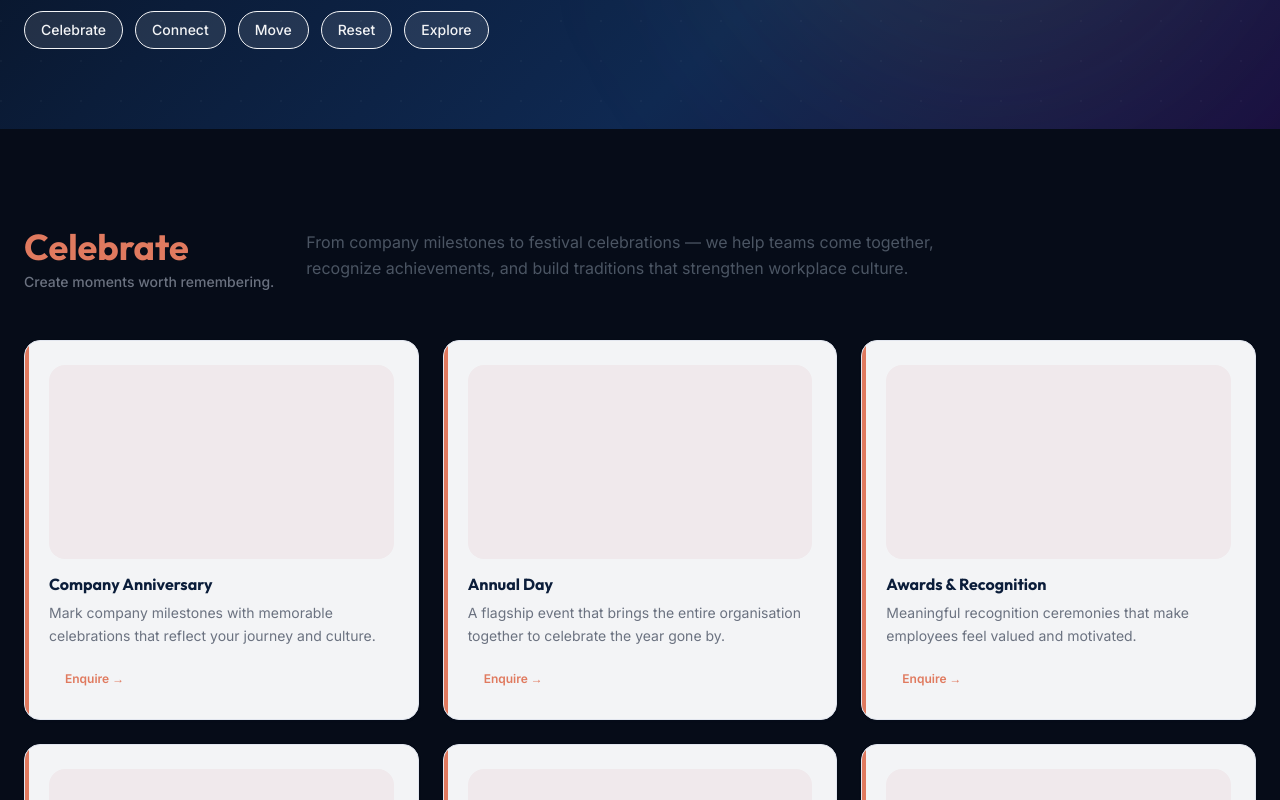
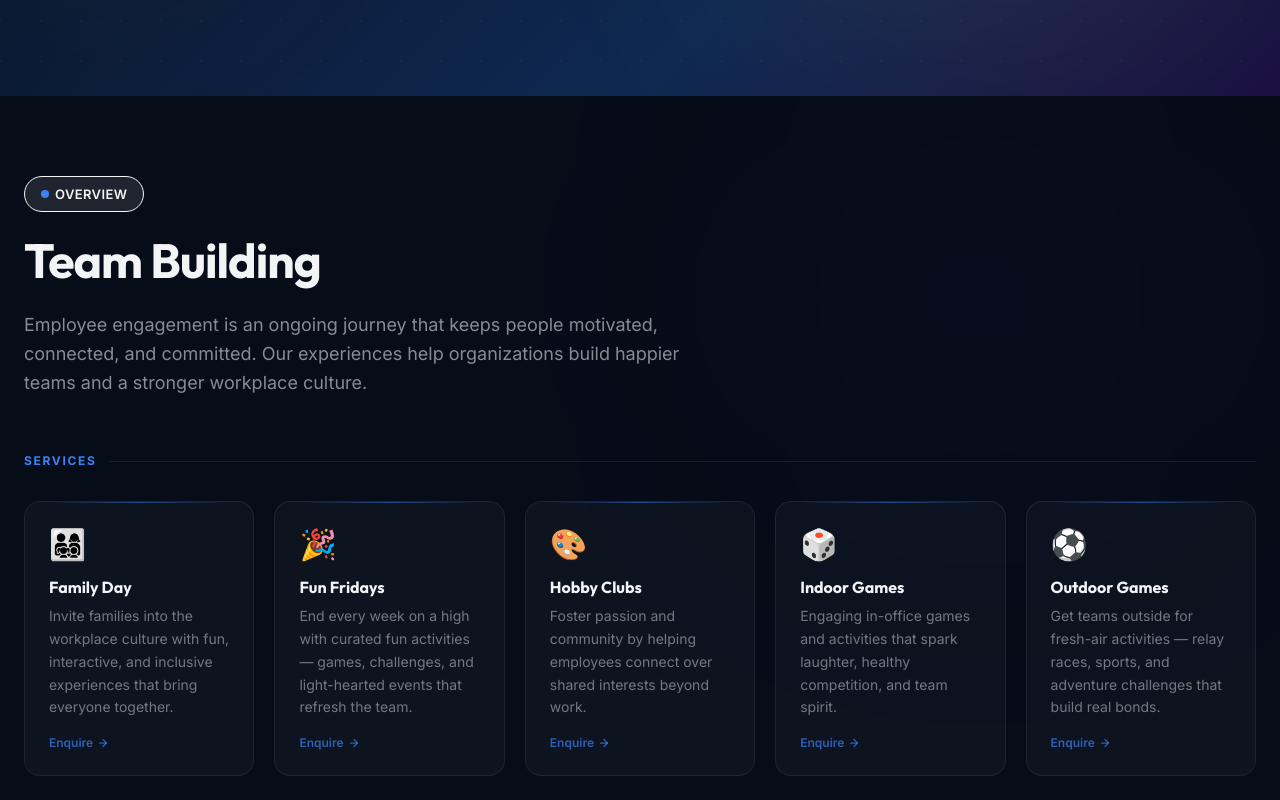
Before and after one commit to Gautamdas77/Experioverse, a Next.js app: page /experiences in a window 1280 px wide. Shown: the part 540-1340 px from the top of the page. Built offline with nearby package versions, Linux system fonts and the light colour scheme.

Commit message:
feat(experiences): rebuild services page with new hero and team building section

```diff
--- a/src/app/experiences/page.js
+++ b/src/app/experiences/page.js
@@ -1,308 +1,153 @@
-import { Section, SectionHeader } from '../components';
 import Button, { PhoneIcon } from '../components/Button';
 
 export const metadata = {
   title: 'Our Experiences',
   description:
-    'Explore Experio Verse\'s five experience categories — Celebrate, Connect, Move, Reset, and Explore. Corporate events, team building, wellness, sports, offsites, and more.',
+    "Experio Verse designs meaningful employee experiences including team building, family days, fun activities, and more to build stronger workplace cultures.",
 };
-
-/* ─── Experience Categories Full Data ─── */
-const categories = [
-  {
-    id: 'celebrate',
-    name: 'Celebrate',
-    initial: 'C',
-    color: 'var(--ev-celebrate)',
-    colorClass: 'ev-celebrate',
-    tagline: 'Create moments worth remembering.',
-    description:
-      'From company milestones to festival celebrations — we help teams come together, recognize achievements, and build traditions that strengthen workplace culture.',
-    services: [
-      {
-        title: 'Company Anniversary',
-        desc: 'Mark company milestones with memorable celebrations that reflect your journey and culture.',
-      },
-      {
-        title: 'Annual Day',
-        desc: 'A flagship event that brings the entire organisation together to celebrate the year gone by.',
-      },
-      {
-        title: 'Awards & Recognition',
-        desc: 'Meaningful recognition ceremonies that make employees feel valued and motivated.',
-      },
-      {
-        title: 'Festival Celebrations',
-        desc: 'Culturally rich celebrations that honour diversity and bring teams closer.',
-      },
-      {
-        title: 'Office Parties',
-        desc: 'Fun, engaging get-togethers — from themed parties to casual celebrations.',
-      },
-      {
-        title: 'Family Days',
-        desc: 'Invite families into the workplace culture with interactive, fun-filled experiences.',
-      },
-    ],
-  },
-  {
-    id: 'connect',
-    name: 'Connect',
-    initial: 'C',
-    color: 'var(--ev-connect)',
-    colorClass: 'ev-connect',
-    tagline: 'Build stronger teams together.',
-    description:
-      'Meaningful connections don\'t happen by accident. Our team-building and collaboration activities are designed to break silos, build trust, and create genuine bonds.',
-    services: [
-      {
-        title: 'Team Building',
-        desc: 'Purpose-driven activities that strengthen collaboration, communication, and trust.',
-      },
-      {
-        title: 'Indoor Activities',
-        desc: 'Engaging in-office or in-venue experiences — quizzes, workshops, creative sessions.',
-      },
-      {
-        title: 'Outdoor Activities',
-        desc: 'Get teams out of the office for fresh-air adventures that build resilience and teamwork.',
-      },
-      {
-        title: 'Treasure Hunts',
-        desc: 'Interactive, competitive hunts that combine problem-solving with pure fun.',
-      },
-      {
-        title: 'Team Competitions',
-        desc: 'Healthy competition that energises teams and brings out the best in people.',
-      },
-      {
-        title: 'Sports Activities',
-        desc: 'Friendly matches and sports days that encourage teamwork beyond the desk.',
-      },
-    ],
-  },
-  {
-    id: 'move',
-    name: 'Move',
-    initial: 'M',
-    color: 'var(--ev-move)',
-    colorClass: 'ev-move',
-    tagline: 'Get your team moving.',
-    description:
-      'Physical wellness is the foundation of everything. Our fitness and sports experiences energise employees, reduce stress, and create a culture of health.',
-    services: [
-      {
-        title: 'Sports Tournaments',
-        desc: 'Cricket, football, badminton, and more — inter-team and inter-company tournaments.',
-      },
-      {
-        title: 'Fitness Challenges',
-        desc: 'Step challenges, fitness weeks, and health drives that get everyone moving.',
-      },
-      {
-        title: 'Yoga',
-        desc: 'Expert-led yoga sessions for flexibility, strength, and mental calm.',
-      },
-      {
-        title: 'Zumba',
-        desc: 'High-energy dance fitness that brings joy and movement together.',
-      },
-      {
-        title: 'Running',
-        desc: 'Corporate runs, fun runs, and couch-to-5K programs for all fitness levels.',
-      },
-      {
-        title: 'Physical Activities',
-        desc: 'From obstacle courses to swimming sessions — active experiences for every team.',
-      },
-    ],
-  },
-  {
-    id: 'reset',
-    name: 'Reset',
-    initial: 'R',
-    color: 'var(--ev-reset)',
-    colorClass: 'ev-reset',
-    tagline: 'Recharge your people.',
-    description:
-      'In a world of constant hustle, Reset experiences help employees slow down, recharge, and return with clarity, focus, and resilience.',
-    services: [
-      {
-        title: 'Mental Wellness',
-        desc: 'Workshops and sessions that normalise mental health conversations at work.',
-      },
-      {
-        title: 'Stress Management',
-        desc: 'Practical tools and techniques to manage workplace stress effectively.',
-      },
-      {
-        title: 'Mindfulness',
-        desc: 'Guided mindfulness sessions that improve focus, presence, and emotional balance.',
-      },
-      {
-        title: 'Meditation',
-        desc: 'From beginner-friendly to advanced — meditation programs for lasting impact.',
-      },
-      {
-        title: 'Burnout Awareness',
-        desc: 'Interactive sessions that help teams recognise, prevent, and recover from burnout.',
-      },
-      {
-        title: 'Financial Wellness',
-        desc: 'Expert-led workshops on financial planning, investment, and security.',
-      },
-    ],
-  },
-  {
-    id: 'explore',
-    name: 'Explore',
-    initial: 'E',
-    color: 'var(--ev-explore)',
-    colorClass: 'ev-explore',
-    tagline: 'Experiences beyond the office.',
-    description:
-      'Sometimes the best team experiences happen away from the office. Our curated trips, offsites, and retreats create memories and bonds that last.',
-    services: [
-      {
-        title: 'Corporate Trips',
-        desc: 'Curated group trips designed for teams to unwind, bond, and recharge together.',
-      },
-      {
-        title: 'Offsites',
-        desc: 'Strategic offsites that combine work sessions with team experiences.',
-      },
-      {
-        title: 'Adventure Experiences',
-        desc: 'Trekking, camping, rafting, and more — push boundaries together.',
-      },
-      {
-        title: 'Leadership Retreats',
-        desc: 'Focused retreats for leadership teams to align, strategise, and bond.',
-      },
-      {
-        title: 'Cultural Experiences',
-        desc: 'Explore local culture, cuisine, and heritage as a team.',
-      },
-      {
-        title: 'Story-driven Travel',
-        desc: 'Immersive travel experiences built around stories, themes, and discovery.',
-      },
-    ],
-  },
-];
 
 export default function ExperiencesPage() {
   return (
     <>
       {/* ═══════ HERO ═══════ */}
-      <section className="relative pt-36 pb-20 ev-gradient-hero overflow-hidden" id="experiences-hero">
+      <section className="relative pt-36 pb-24 ev-gradient-hero overflow-hidden" id="experiences-hero">
+        {/* Dot grid */}
         <div className="absolute inset-0 opacity-[0.03]" style={{
           backgroundImage: `radial-gradient(circle at 1px 1px, white 1px, transparent 0)`,
           backgroundSize: '40px 40px',
         }} />
+        {/* Ambient blobs */}
         <div className="absolute bottom-10 right-10 w-[500px] h-[500px] bg-ev-gold/10 rounded-full blur-[120px]" />
+        <div className="absolute top-20 left-[-100px] w-[400px] h-[400px] rounded-full blur-[100px]"
+          style={{ background: 'radial-gradient(circle, rgba(224,122,95,0.15) 0%, transparent 70%)' }} />
 
         <div className="ev-container relative z-10">
           <div className="max-w-3xl">
+
+            {/* Overview label */}
             <div className="ev-badge bg-white/10 text-white/80 border border-white/10 mb-6">
               <span className="w-2 h-2 rounded-full bg-ev-gold" />
-              Our Experiences
+              Overview
             </div>
+
+            {/* Main Heading */}
             <h1
               className="text-4xl sm:text-5xl md:text-6xl font-extrabold text-white leading-[1.1] mb-6"
-              style={{ fontFamily: 'var(--font-heading)' }}
+              style={{ fontFamily: 'var(--font-heading)', letterSpacing: '-0.02em' }}
             >
-              Five Ways to Elevate{' '}
+              Building Stronger Teams,{' '}
               <span className="bg-gradient-to-r from-ev-accent to-ev-gold bg-clip-text text-transparent">
-                Your Workplace.
+                Stronger Cultures.
               </span>
             </h1>
+
+            {/* Overview description */}
             <p className="text-lg text-white/60 leading-relaxed max-w-2xl">
-              From celebrations to wellness, from team building to travel — every dimension of the employee experience, thoughtfully designed.
+              A thriving workplace begins with meaningful connections. We design experiences that strengthen teamwork, encourage collaboration, and create a culture where people feel valued and inspired.
             </p>
-
-            {/* Category quick nav */}
-            <div className="flex flex-wrap gap-3 mt-10">
-              {categories.map((cat) => (
-                <a
-                  key={cat.id}
-                  href={`#${cat.id}`}
-                  className="inline-flex items-center gap-2 px-4 py-2 rounded-full bg-white/10 text-white/80 text-sm font-medium border border-white/10 hover:bg-white/20 hover:text-white transition-all duration-200"
-                >
-                  {cat.name}
-                </a>
-              ))}
-            </div>
           </div>
         </div>
       </section>
 
-      {/* ═══════ CATEGORY SECTIONS ═══════ */}
-      {categories.map((cat, catIndex) => (
-        <Section
-          key={cat.id}
-          id={cat.id}
-          gradient={catIndex % 2 === 1}
-        >
-          {/* Category header */}
-          <div className="flex flex-col lg:flex-row items-start gap-8 mb-12">
-            <div>
-              <h2
-                className="text-3xl md:text-4xl font-extrabold"
-                style={{ fontFamily: 'var(--font-heading)', color: cat.color }}
-              >
-                {cat.name}
-              </h2>
-              <p className="text-sm text-ev-gray-400 font-medium mt-1">{cat.tagline}</p>
+      {/* ═══════ TEAM BUILDING ═══════ */}
+      <section id="team-building" className="relative py-20 overflow-hidden" style={{ background: 'var(--ev-section-bg)' }}>
+        {/* Subtle ambient glow */}
+        <div className="absolute top-0 right-0 w-[600px] h-[400px] rounded-full blur-[150px] pointer-events-none"
+          style={{ background: 'radial-gradient(circle, rgba(59,130,246,0.08) 0%, transparent 70%)' }} />
+
+        <div className="ev-container relative z-10">
+
+          {/* Section header */}
+          <div className="mb-14">
+            <div className="ev-badge bg-white/10 text-white/80 border border-white/10 mb-5">
+              <span className="w-2 h-2 rounded-full" style={{ background: 'var(--ev-connect)' }} />
+              Overview
             </div>
-            <p className="text-ev-gray-500 leading-relaxed max-w-2xl lg:pt-1">
-              {cat.description}
+            <h2
+              className="text-3xl sm:text-4xl md:text-5xl font-extrabold text-white leading-tight mb-5"
+              style={{ fontFamily: 'var(--font-heading)', letterSpacing: '-0.02em' }}
+            >
+              Team Building
+            </h2>
+            <p className="text-lg leading-relaxed max-w-2xl" style={{ color: 'rgba(241,245,249,0.55)' }}>
+              Employee engagement is an ongoing journey that keeps people motivated, connected, and committed. Our experiences help organizations build happier teams and a stronger workplace culture.
             </p>
           </div>
 
-          {/* Services Grid */}
-          <div className="grid grid-cols-1 sm:grid-cols-2 lg:grid-cols-3 gap-6">
-            {cat.services.map((service) => (
+          {/* Services label */}
+          <div className="flex items-center gap-3 mb-8">
+            <span className="text-xs font-bold tracking-[0.14em] uppercase" style={{ color: 'var(--ev-connect)' }}>Services</span>
+            <span className="flex-1 h-px" style={{ background: 'rgba(255,255,255,0.08)' }} />
+          </div>
+
+          {/* Service cards grid */}
+          <div className="grid grid-cols-1 sm:grid-cols-2 lg:grid-cols-3 xl:grid-cols-5 gap-5">
+            {[
+              {
+                title: 'Family Day',
+                desc: 'Invite families into the workplace culture with fun, interactive, and inclusive experiences that bring everyone together.',
+                icon: '👨‍👩‍👧‍👦',
+              },
+              {
+                title: 'Fun Fridays',
+                desc: 'End every week on a high with curated fun activities — games, challenges, and light-hearted events that refresh the team.',
+                icon: '🎉',
+              },
+              {
+                title: 'Hobby Clubs',
+                desc: 'Foster passion and community by helping employees connect over shared interests beyond work.',
+                icon: '🎨',
+              },
+              {
+                title: 'Indoor Games',
+                desc: 'Engaging in-office games and activities that spark laughter, healthy competition, and team spirit.',
+                icon: '🎲',
+              },
+              {
+                title: 'Outdoor Games',
+                desc: 'Get teams outside for fresh-air activities — relay races, sports, and adventure challenges that build real bonds.',
+                icon: '⚽',
+              },
+            ].map((service) => (
               <div
                 key={service.title}
-                className="ev-card p-6 group relative overflow-hidden"
+                className="tb-card group relative flex flex-col rounded-2xl p-6 border transition-all duration-300"
               >
-                {/* Accent line */}
-                <div
-                  className="absolute top-0 left-0 w-1 h-full transition-all duration-300 group-hover:w-1.5"
-                  style={{ backgroundColor: cat.color }}
-                />
+                {/* Top accent line */}
+                <div className="absolute top-0 left-6 right-6 h-px rounded-full"
+                  style={{ background: 'linear-gradient(90deg, transparent, rgba(59,130,246,0.5), transparent)' }} />
 
-                {/* Image placeholder — hidden, no content */}
-                <div
-                  className="w-full aspect-[16/9] rounded-lg mb-4"
-                  style={{ backgroundColor: `color-mix(in srgb, ${cat.color} 8%, var(--ev-gray-50))` }}
-                />
+                {/* Icon */}
+                <span className="text-3xl mb-4 block">{service.icon}</span>
 
+                {/* Title */}
                 <h3
-                  className="text-base font-bold mb-2"
+                  className="text-base font-bold text-white mb-2"
                   style={{ fontFamily: 'var(--font-heading)' }}
                 >
                   {service.title}
                 </h3>
-                <p className="text-sm text-ev-gray-400 leading-relaxed mb-4">
+
+                {/* Description */}
+                <p className="tb-card-desc text-sm leading-relaxed flex-1">
                   {service.desc}
                 </p>
 
-                <Button
+                {/* Enquire link */}
+                <a
                   href="/contact"
-                  variant="ghost"
-                  size="sm"
-                  className="text-xs"
-                  style={{ color: cat.color }}
+                  className="tb-enquire inline-flex items-center gap-1 mt-4 text-xs font-semibold transition-colors duration-200"
                 >
-                  Enquire →
-                </Button>
+                  Enquire
+                  <svg width="12" height="12" viewBox="0 0 24 24" fill="none" stroke="currentColor" strokeWidth="2.5" strokeLinecap="round" strokeLinejoin="round">
+                    <line x1="5" y1="12" x2="19" y2="12" /><polyline points="12 5 19 12 12 19" />
+                  </svg>
+                </a>
               </div>
             ))}
           </div>
-        </Section>
-      ))}
+        </div>
+      </section>
 
       {/* ═══════ CTA ═══════ */}
       <section className="relative py-24 ev-gradient-hero overflow-hidden" id="experiences-cta">
--- a/src/app/globals.css
+++ b/src/app/globals.css
@@ -341,3 +341,30 @@ img {
     --section-padding-x: 1rem;
   }
 }
+
+/* ─── Team Building Section Cards (experiences page) ─── */
+.tb-card {
+  background: rgba(255, 255, 255, 0.03);
+  border-color: rgba(255, 255, 255, 0.07);
+  transform: translateY(0);
+  transition: background 0.25s ease, border-color 0.25s ease, transform 0.3s cubic-bezier(0.22, 1, 0.36, 1);
+}
+
+.tb-card:hover {
+  background: rgba(59, 130, 246, 0.08);
+  border-color: rgba(59, 130, 246, 0.30);
+  transform: translateY(-4px);
+}
+
+.tb-card-desc {
+  color: rgba(241, 245, 249, 0.45);
+}
+
+.tb-enquire {
+  color: rgba(59, 130, 246, 0.7);
+  transition: color 0.2s ease;
+}
+
+.tb-enquire:hover {
+  color: rgba(59, 130, 246, 1);
+}
```
Also changed, not shown: 1 other file (tests, documents, lock files or other folders).
